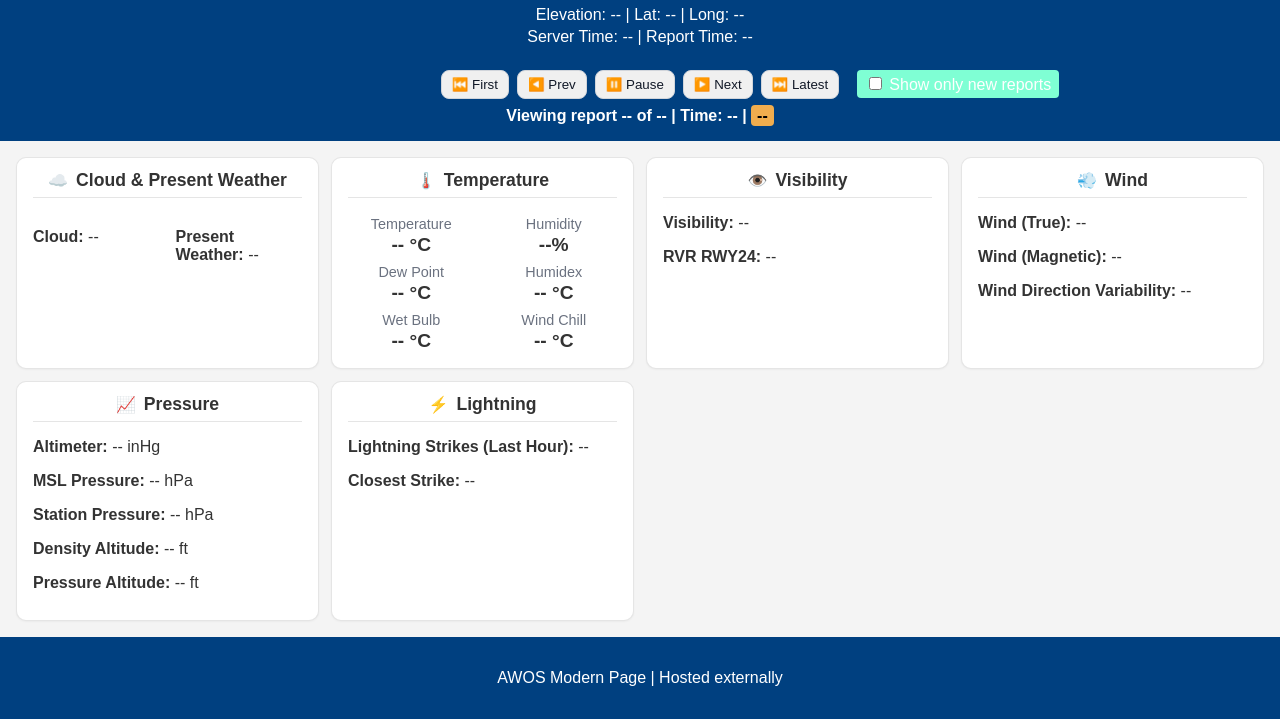
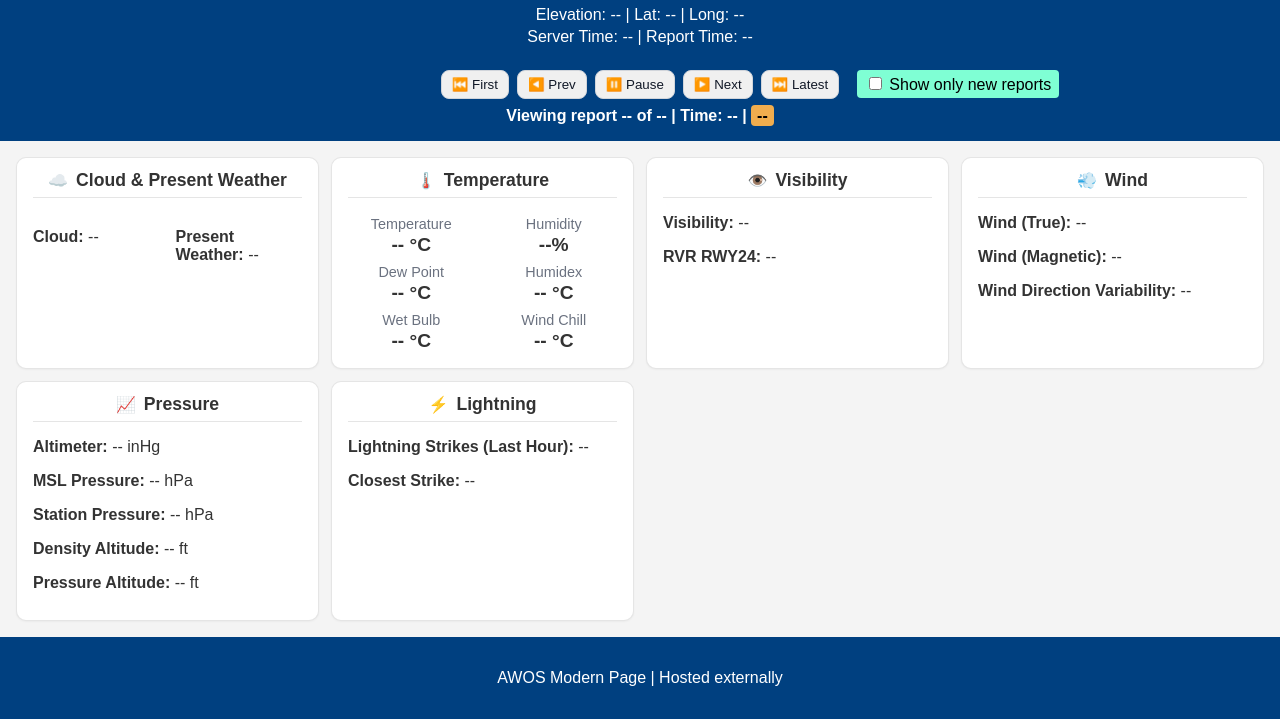
Before and after one commit to Weedman4201985/Modern-AWOS, a website: page public/index.html in a window 1280 px wide. Shown: the part 136-855 px from the top of the page. Drawn offline with nearby package versions, Linux system fonts and the light colour scheme; no server answers.

Commit message:
Quick styling update

```diff
--- a/public/index.html
+++ b/public/index.html
@@ -37,7 +37,7 @@
 
                 <!-- Checkbox pinned to right of button group -->
                 <label style="position: absolute; right: -220px; top: 50%; transform: translateY(-50%); white-space:
-                nowrap; background-color: aquamarine; padding: 4px 8px; border-radius: 4px;">
+                nowrap; background-color: aquamarine; padding: 4px 8px; border-radius: 4px; color: black;">
                     <input type="checkbox" id="filter-new-only" />
                     Show only new reports
                 </label>
--- a/public/script.js
+++ b/public/script.js
@@ -2,7 +2,6 @@ let countdown = 30;
 let countdownTimer = null;
 
 let isPaused = false;
-
 
 let cachedAutoMetar = '';
 let awosReports = [];
@@ -267,8 +266,6 @@ function updateReportIndex() {
     }
 }
 
-
-
 function formatReportTime(raw) {
     if (!raw || raw.length !== 15) return '--';
     const year = raw.slice(0, 4);
--- a/public/style.css
+++ b/public/style.css
@@ -202,6 +202,7 @@ header p {
 .metric .value span {
     white-space: nowrap;
 }
+
 #report-status {
   font-weight: bold;
   padding: 2px 6px;
--- a/server.js
+++ b/server.js
@@ -1,5 +1,4 @@
 require('./server-config/logger.js');// This overrides console methods
-
 
 const express = require('express');
 const path = require('path');
```
